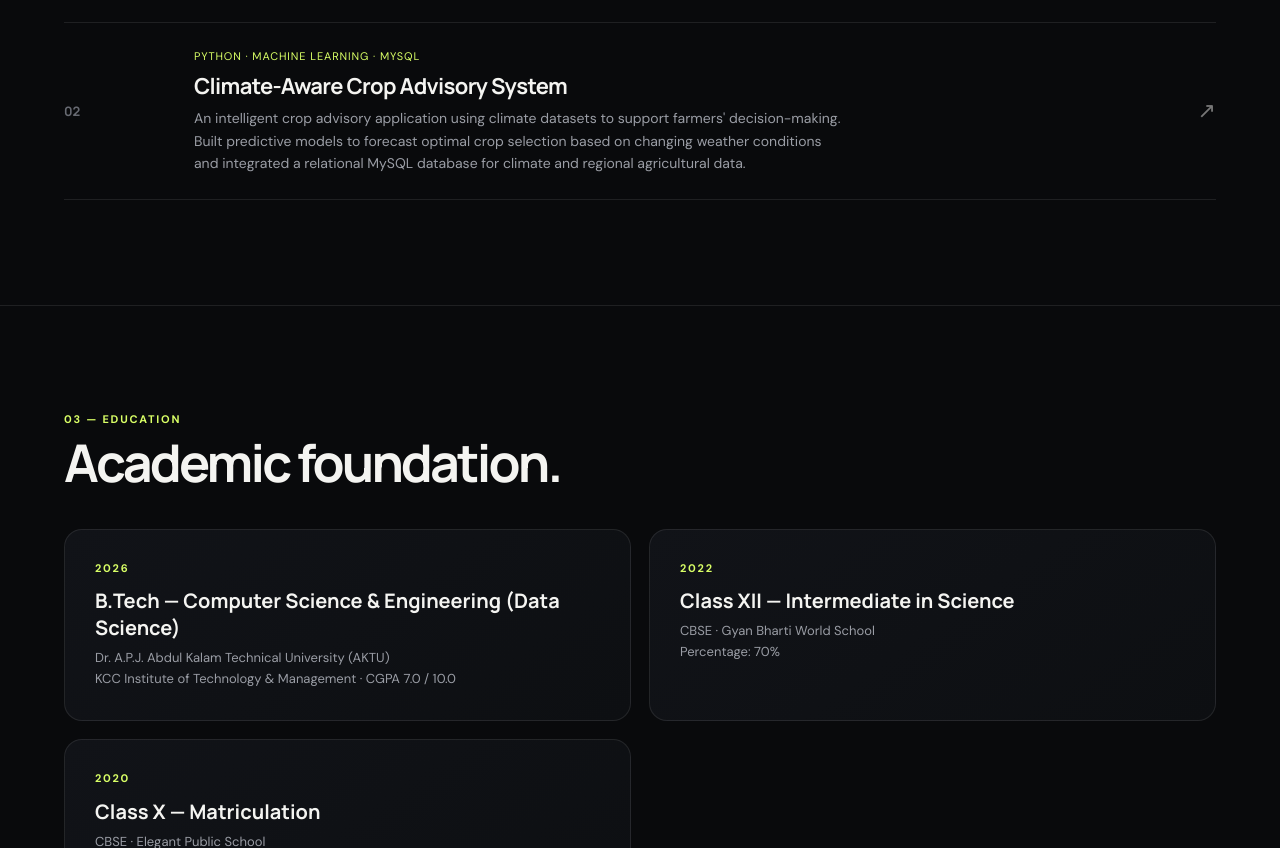
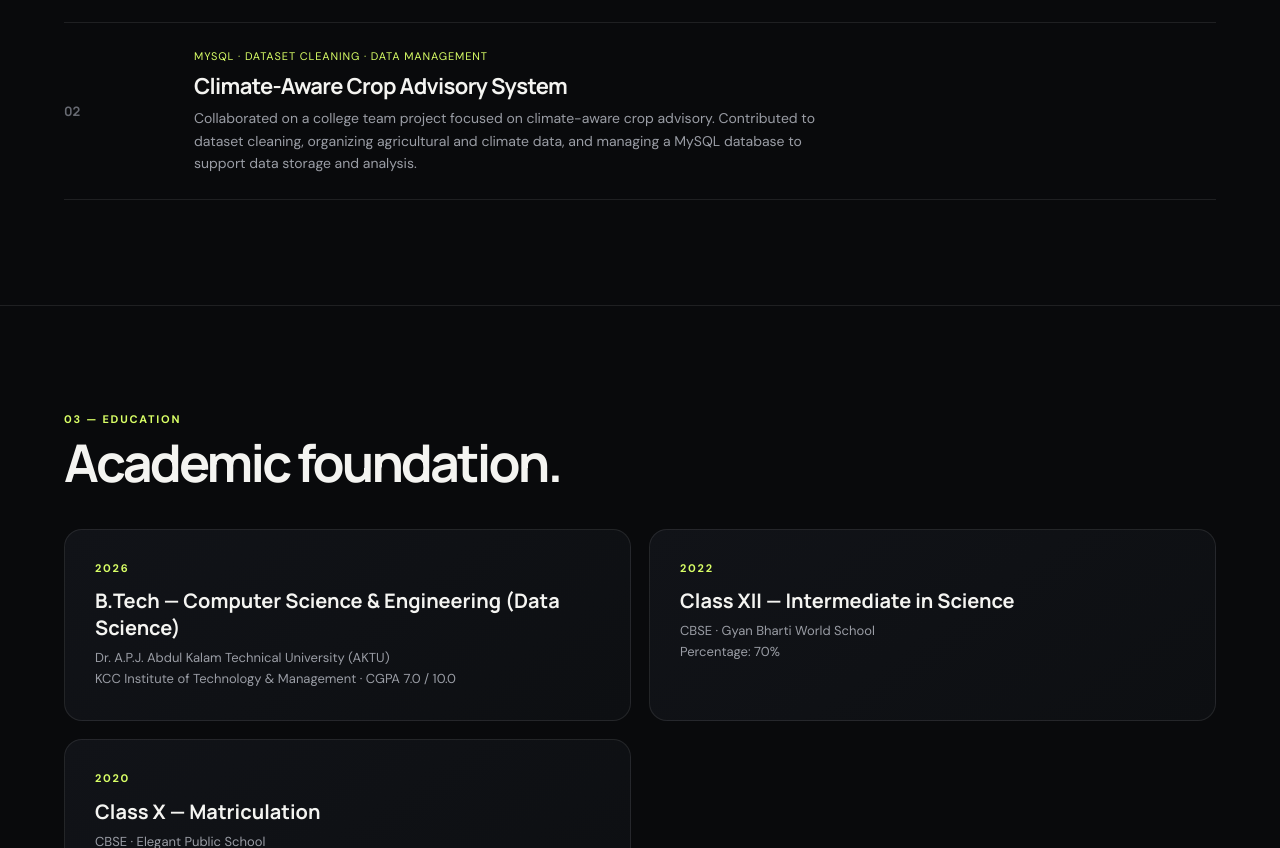
Before and after one commit to haiderhammad74-dot/haiderhammad74-dot.github.io, a plain HTML site: page index.html in a window 1280 px wide. Shown: the part 1859-2707 px from the top of the page. Drawn offline with Linux system fonts and the light colour scheme.

Commit message:
Refine portfolio for Data Analyst roles

```diff
--- a/index.html
+++ b/index.html
@@ -173,11 +173,11 @@ footer{padding:28px 0;color:#676a72;font-size:12px;display:flex;justify-content:
  <article class="project">
     <div class="project-num">02</div>
     <div>
-      <div class="stack">Python · Machine Learning · MySQL</div>
+      <div class="stack">MySQL · Dataset Cleaning · Data Management</div>
       <h3>Climate-Aware Crop Advisory System</h3>
-      <p>An intelligent crop advisory application using climate datasets to support farmers' decision-making. Built predictive models to forecast optimal crop selection based on changing weather conditions and integrated a relational MySQL database for climate and regional agricultural data.</p>
+      <p>Collaborated on a college team project focused on climate-aware crop advisory. Contributed to dataset cleaning, organizing agricultural and climate data, and managing a MySQL database to support data storage and analysis.</p>
     </div>
-    <div class="arrow">↗</div>
+
   </article>
 </div>
 </section>
```
